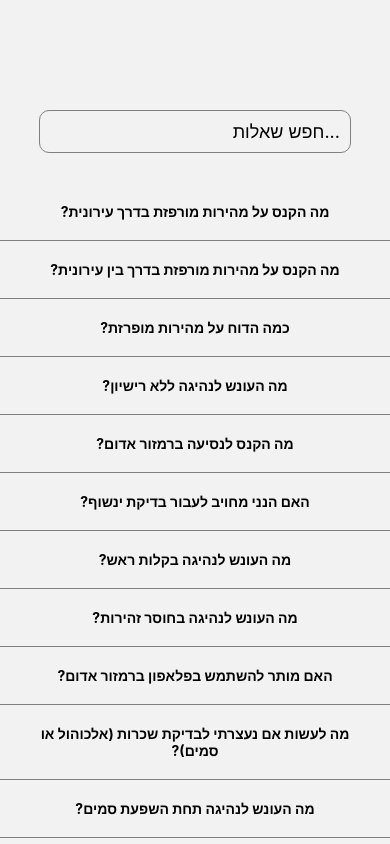
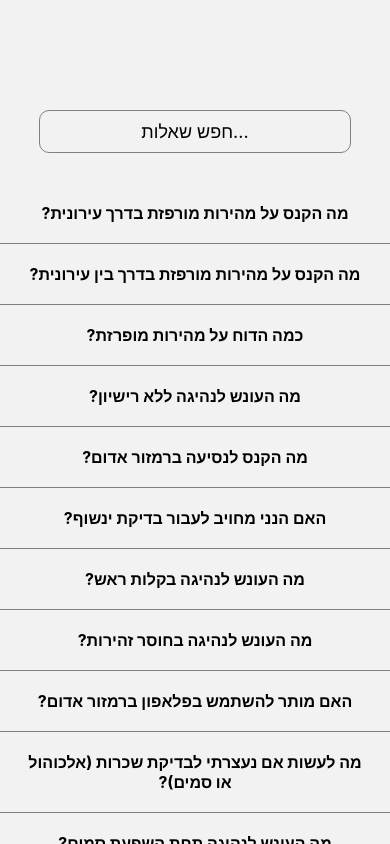
Before and after one commit to ronmo4/Cyber, a React Native app: screen /FAQ in a window 390 px wide. Built offline with nearby package versions, Linux system fonts and the light colour scheme.

Commit message:
adding FAQ

```diff
--- a/Screens/faqScreen/faqScreen.js
+++ b/Screens/faqScreen/faqScreen.js
@@ -15,6 +15,12 @@ const fetchFAQs = async () => {
         { question: 'האם מותר להשתמש בפלאפון ברמזור אדום?', answer: 'אנשים רבים מנצלים את היות הרמזור אדום כדי לשלוח הודעת טקסט, לצפות בתכנים מסוימים או לבצע שיחת טלפון. נשאלת השאלה האם מותר השימוש בטלפון הנייד במהלך עצירה ברמזור אדום. על כך קיימת אי בהירות. מה הכוונה? תקנה 28 לתקנות התעבורה קובעת כדלקמן: נוהג רכב חייב להחזיק בידיו את ההגה או הכידון כל עוד הרכב בתנועה; אולם רשאי הוא להסיר יד אחת מן ההגה או הכידון אם עליו לעשות בה דבר להבטחת פעולתו התקינה של הרכב או לקיום כללי התנועה. יש הסבורים כי עצירה ברמזור אדום אינה מהווה תנועה ועל כן השימוש בטלפון הנייד מותר. בתי המשפט חלוקים בדעתם. ישנם שופטים הסבורים כי שימוש בנייד במצב של אור אדום ברמזור או פקק תנועה בלא תזוזה כלל מותר היות והמחוקק קבע כי על הרכב להיות בתנועה ומשלא קבע במחוקק אחרת עצם העמידה מאפשר את השימוש בנייד. שופטים אחרים סבורים כי עמידה ברמזור אדום הינה חלק אינטגרלי מהתנועה ועל כן גם בעצירה ברמזור אדום או בפקק תנועה השימוש בטלפון הנייד אסור.' },
         { question: 'מה לעשות אם נעצרתי לבדיקת שכרות (אלכוהול או סמים)?', answer: 'תתנהג כראוי, תמעיט בשיחות ותענה בקצרה על השאלות שנשאלות. כמו כן במידה ואתה נלקח לחקירה משטרתית תקפיד לשמור על זכות השתיקה ולדרוש להיוועץ עם עורך דין שמתמחה בדיני תעבורה.' },
         { question: 'מה העונש לנהיגה תחת השפעת סמים?', answer: 'במידה וימצא בגופן של נהג סם מסוכן או תוצר חליפי של הסם בכל כמות שהיא, הנהג יחשב כשיכור. על אף זאת חשוב לדעת כי התביעה תצטרך להוכיח כי נהיגתו של הנהג הושפעה הלכה למעשה מן הסם שנטל, כי היה חשד סביר וכי שרשת המוצג התנהלה כשורה מתחילה ועד כתיבת חוות הדעת. תפקיד הנהג ובא כוחו יהיה לסתור את טענות התביעה. עוד טרם קביעת בית הדין האם הנהג אשם או זכאי רשאי קצין משטרה לפסול את רישיון הנהיגה של המואשם בעבירה לתקופות שונות, בהתאם לתוצאות העבירה.במידה והנהג הורשע בעבירת הנהיגה תחת השפעת סם, מתחם הענישה הינו כדלקמן: פסילת רישיון הנהיגה לתקופת בת לפחות 24 חודשים, למעט בנסיבות מיוחדות. במידה וזוהי עבירת הנהיגה בשכרות השנייה של הנהג, על הנהג יושת עונש של לפחות 4 שנות פסילה. אם מדובר בעבירות חוזרת מצד הנהג, יכול בית המשפט גם להורות על עונש מאסר בפועל.חומרת הענישה בתוך מתחם הענישה תקבע על פי נסיבות המקרה ונסיבותיו האישיות של הנהג, עברו התעבורתי ועוד.' },
+        { question: 'האם בטרם אמסור גרסא לשוטר ניתן להתייעץ עם עורך דין?', answer: 'כן, לרוב מורשעים נאשמי תעבורה על פי ההודעה שהם מסרו לבעל הסמכות. לעיתים נאשמים אינם מודעים לחשיבות הדיוק בדברים הנאמרים על ידם. ייעוץ טרם מסירת הודאה יכול להפוך את הקערה על פיה.' },
+        { question: 'האם ניתן לערער על החלטת המכון הרפואי לבטיחות בדרכים?', answer: 'ניתן לערער על החלטת המכון הרפואי לבטיחות בדרכים בפני ועדת הערר המונה הרכב של שלושה רופאים. חשוב מאוד להתייעץ ולקבל ייצוג משפטי הולם בטרם תועלה לועדה.' },
+        { question: 'משרד הרישוי פסל את רישיוני האם עלי לעבור את מבחן התאוריה?', answer: 'בהחלטת בחלק מהמקרים טועה משרד הרישוי בחישוב הנקודות ובמקרים אחרים ניתן לפעול באמצעות בית המשפט לביטולן של הנקודות אך חשוב לפנות לייעוץ משפטי מייד עם קבלת ההודעה ממשרד הרישוי.' },
+        { question: 'מה לעשות אם ברצוני לערער על עבירה בעת קבלת דוח?', answer: 'אם לא עברת את העבירה, הכחש בהזדמנות הראשונה את ביצוע העבירה. הדבר יעזור לך בהמשך שתרצה לערער.' },
+        { question: 'מה לעשות כשהשוטר ביקש ממני לחתום על הדברים?', answer: 'אינך מחוייב לעשות זאת. בקש מן השוטר לקרוא את מה שכתב בדברי הנהג ואם רשום דברים שלא אמרת המהווים התוודות בעבירה עליך לבקש ממנו לכתוב במדוייק את דבריך והנך אף רשאי לבקש לכתוב את תגובתך בכתב ידך.' },
+        { question: 'האם קצין יכול לפסול אותי שלא בנוכחותי בהזמנה לשימוע?', answer: 'לא. אם נעשה זאת ניתן לבטל את הפסילה המנהלית שניתנה על ידי הקצין מכיוון שלא בוצע שימוע כדין.' },
     ];
 };
 
@@ -85,7 +91,7 @@ const styles = StyleSheet.create({
         borderColor: 'gray',
         borderWidth: 1,
         margin: 30,
-        textAlign: 'right',
+        textAlign: 'center',
         width: "80%", // Make search box full width
         borderRadius: 10 // Adjust the value to make it fully circular
     },
@@ -97,11 +103,12 @@ const styles = StyleSheet.create({
     question: {
         fontWeight: 'bold',
         textAlign: 'center',
-        fontSize: 14,
+        fontSize: 16,
     },
     answer: {
         color: 'gray',
         textAlign: 'center',
+        fontSize: 15,
     },
 });
 
```
